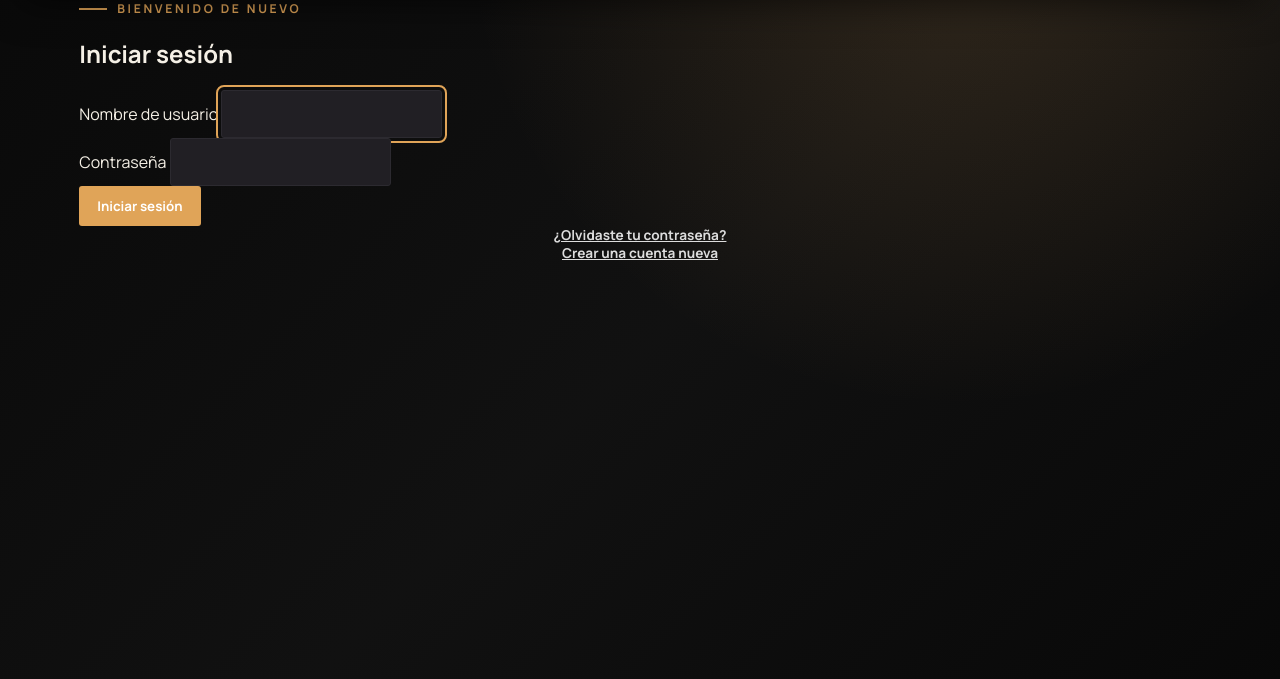
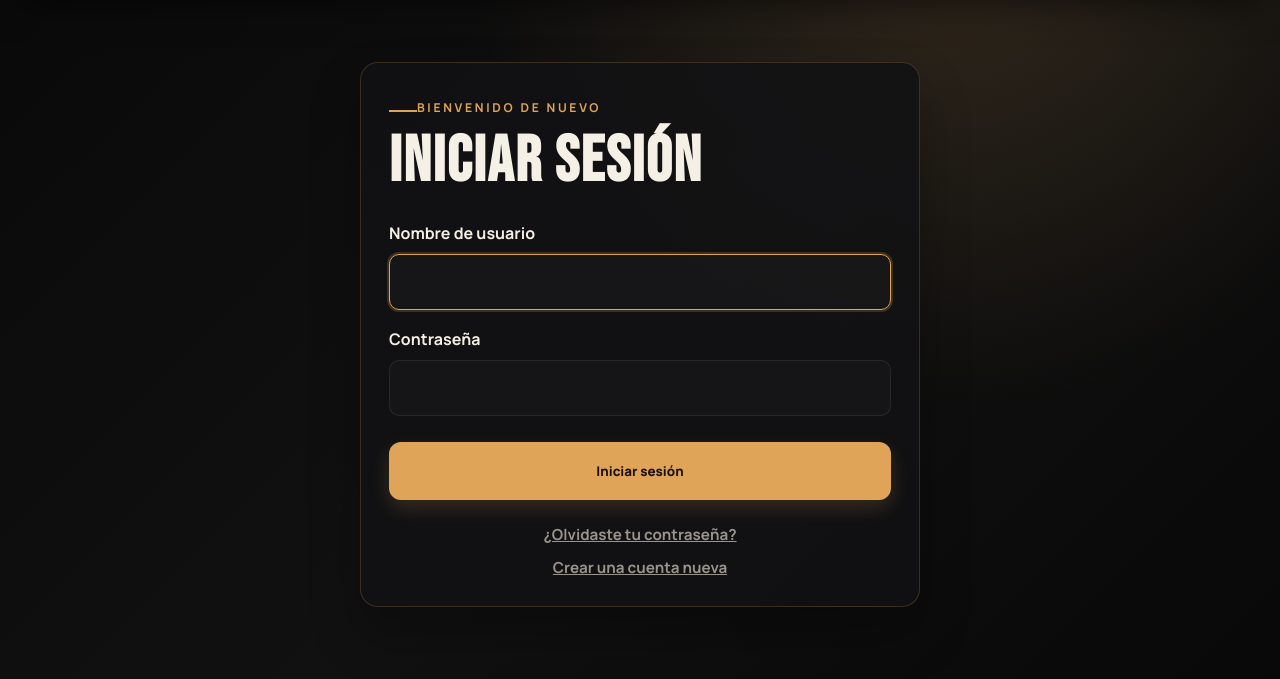
Before and after one commit to JAJOA94/Peli_Hub, a Django app: page /peliculas/login/?next=/peliculas/ in a window 1280 px wide. Shown: the part 89-768 px from the top of the page. Run offline with Django 5.2, Linux system fonts and the light colour scheme; parts of the project's set-up code (start-up, migrations or seed data) failed here and were passed over.

Commit message:
"Estilos añadidos para vista de login"

```diff
--- a/peliculas/static/peliculas/app.css
+++ b/peliculas/static/peliculas/app.css
@@ -69,6 +69,7 @@ a {
     color: var(--ink);
 }
 
+/* === Botones === */
 .btn-agregar,
 .btn-logout,
 button {
@@ -81,15 +82,20 @@ button {
     transition: background .2s ease, transform .2s ease;
 }
 
-.btn-agregar,
-button {
+.btn-agregar {
+    background: var(--accent);
+    color: white;
+    padding: 11px 18px;
+}
+
+button:not(.btn-submit) {
     background: var(--accent);
     color: white;
     padding: 11px 18px;
 }
 
 .btn-agregar:hover,
-button:hover {
+button:not(.btn-submit):hover {
     background: var(--accent-dark);
     transform: translateY(-1px);
 }
@@ -353,17 +359,6 @@ form select {
     padding: 28px;
 }
 
-body > h1,
-body > h2,
-body > form,
-body > p,
-body > a {
-    display: block;
-    margin-left: auto;
-    margin-right: auto;
-    max-width: 520px;
-}
-
 .text-link {
     color: #ddd;
     display: block;
@@ -373,9 +368,123 @@ body > a {
     text-align: center;
 }
 
+/* === Autenticación / login === */
 .auth-intro {
     margin-bottom: 22px;
     text-align: center;
+}
+
+.auth-page {
+    align-items: center;
+    display: flex;
+    justify-content: center;
+    min-height: calc(100vh - 120px);
+    padding: 52px 20px 64px;
+}
+
+.auth-card {
+    background: rgba(18, 18, 20, 0.86);
+    border: 1px solid rgba(224, 164, 88, 0.2);
+    border-radius: 18px;
+    box-shadow: 0 28px 50px rgba(0, 0, 0, 0.28);
+    width: min(100%, 560px);
+    padding: 32px 28px 28px;
+    margin: 0 auto;
+}
+
+.auth-header {
+    margin-bottom: 28px;
+}
+
+.auth-header .kicker {
+    display: inline-block;
+    margin-bottom: 14px;
+    color: var(--accent);
+}
+
+.auth-header h2 {
+    margin: 0;
+    font-family: 'Bebas Neue', sans-serif;
+    font-size: clamp(2.4rem, 6vw, 4rem);
+    letter-spacing: .03em;
+    color: var(--ink);
+    line-height: 1;
+    text-transform: uppercase;
+}
+
+.auth-form {
+    display: flex;
+    flex-direction: column;
+    gap: 18px;
+}
+
+.field-group {
+    display: flex;
+    flex-direction: column;
+    gap: 10px;
+}
+
+.field-group label {
+    color: var(--ink);
+    font-size: 1rem;
+    font-weight: 700;
+}
+
+.field-group input {
+    width: 100%;
+    background: rgba(255,255,255,0.02);
+    border: 1px solid rgba(255,255,255,0.08);
+    border-radius: 10px;
+    color: var(--ink);
+    padding: 16px 18px;
+    font: inherit;
+    min-height: 56px;
+}
+
+.field-group input:focus {
+    border-color: var(--accent);
+    outline: none;
+    box-shadow: 0 0 0 2px rgba(224, 164, 88, 0.2);
+}
+
+button.btn-submit,
+.btn-submit {
+    width: 100%;
+    border: none;
+    border-radius: 12px;
+    background: var(--accent) !important;
+    color: #1b120b !important;
+    font-weight: 800;
+    padding: 18px 18px;
+    cursor: pointer;
+    transition: .2s ease;
+    margin-top: 8px;
+    min-height: 58px;
+    box-shadow: 0 8px 20px rgba(224, 164, 88, 0.18);
+}
+
+button.btn-submit:hover,
+.btn-submit:hover {
+    background: var(--accent-dark) !important;
+    color: #fff !important;
+}
+
+.auth-links {
+    margin-top: 24px;
+    display: flex;
+    flex-direction: column;
+    gap: 12px;
+    align-items: center;
+}
+
+.auth-links .text-link {
+    text-align: center;
+    color: var(--muted);
+    font-size: 0.95rem;
+}
+
+.auth-links .text-link:hover {
+    color: var(--ink);
 }
 
 .admin-hero {
```
